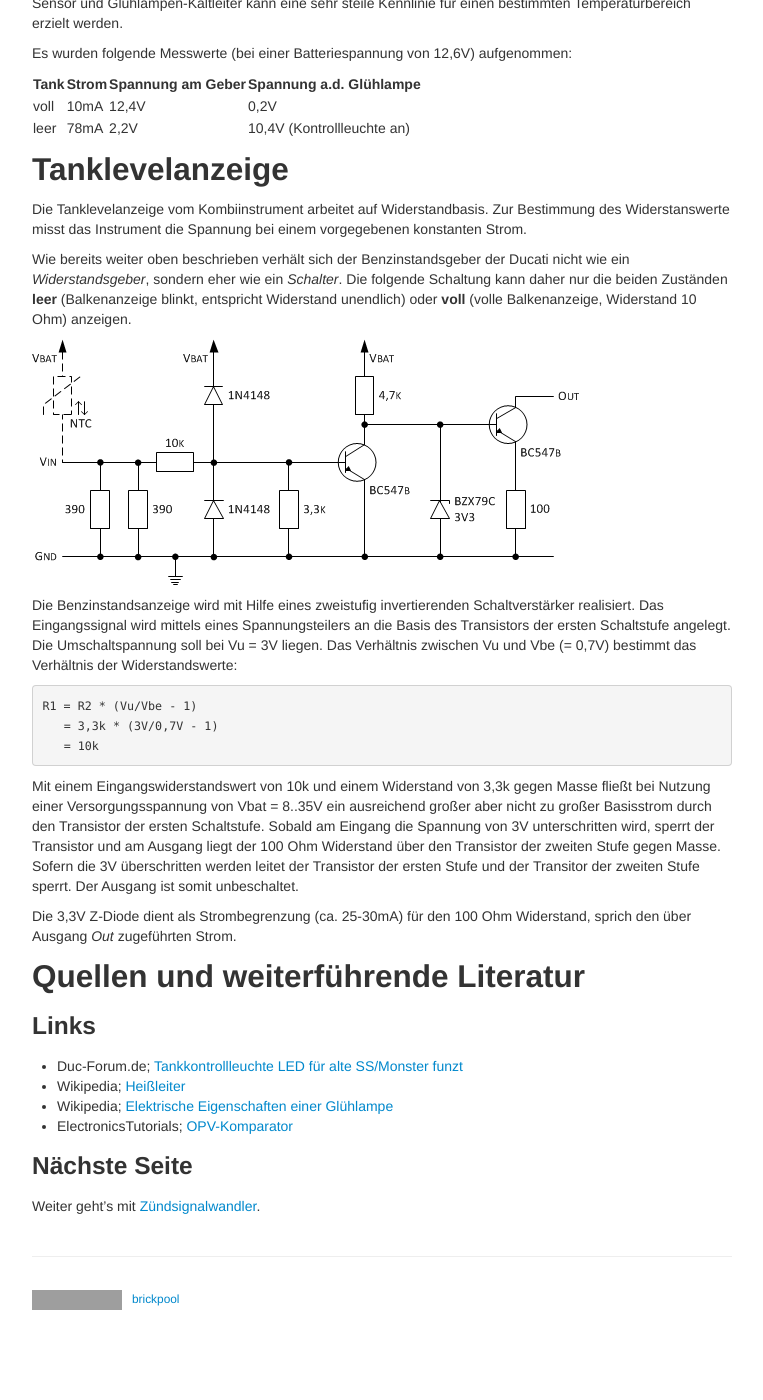
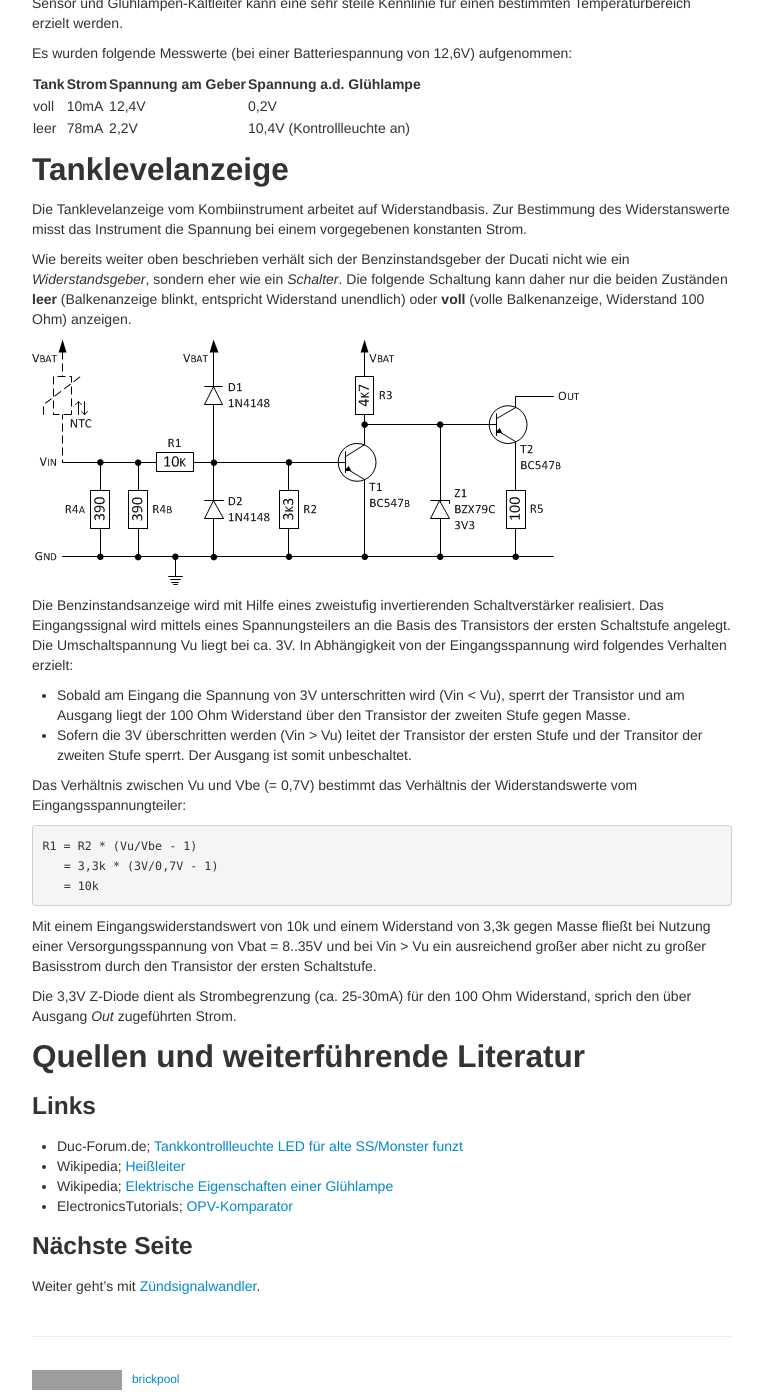
Before and after one commit to brickpool/Speedometer, a Jekyll site: the page built from pages/benzinstandsanzeige.md, in a window 1280 px wide and 1400 px high, scrolled down 509 px. Shown: the whole window, without its empty margins (258-1021 px from the left). Built offline with Jekyll 4.4.1, drawn with Linux system fonts in a browser that asks for light colours; before the commit the page ends 1829 px from its top, so only the background shows below that; grey boxes are pictures that could not be loaded.

Commit message:
Update Page

```diff
--- a/pages/benzinstandsanzeige.md
+++ b/pages/benzinstandsanzeige.md
@@ -22,17 +22,21 @@ leer | 78mA  | 2,2V              | 10,4V (Kontrollleuchte an)
 ## Tanklevelanzeige
 Die Tanklevelanzeige vom Kombiinstrument arbeitet auf Widerstandbasis. Zur Bestimmung des Widerstanswerte misst das Instrument die Spannung bei einem vorgegebenen konstanten Strom.
 
-Wie bereits weiter oben beschrieben verhält sich der Benzinstandsgeber der Ducati nicht wie ein _Widerstandsgeber_, sondern eher wie ein _Schalter_. Die folgende Schaltung kann daher nur die beiden Zuständen **leer** (Balkenanzeige blinkt, entspricht Widerstand unendlich) oder **voll** (volle Balkenanzeige, Widerstand 10 Ohm) anzeigen.
+Wie bereits weiter oben beschrieben verhält sich der Benzinstandsgeber der Ducati nicht wie ein _Widerstandsgeber_, sondern eher wie ein _Schalter_. Die folgende Schaltung kann daher nur die beiden Zuständen **leer** (Balkenanzeige blinkt, entspricht Widerstand unendlich) oder **voll** (volle Balkenanzeige, Widerstand 100 Ohm) anzeigen.
 
 ![Benzinstandsanzeige](../images/Benzinstandsanzeige_2.png)
 
-Die Benzinstandsanzeige wird mit Hilfe eines zweistufig invertierenden Schaltverstärker realisiert. Das Eingangssignal wird mittels eines Spannungsteilers an die Basis des Transistors der ersten Schaltstufe angelegt. Die Umschaltspannung soll bei Vu = 3V liegen. Das Verhältnis zwischen Vu und Vbe (= 0,7V) bestimmt das Verhältnis der Widerstandswerte:
+Die Benzinstandsanzeige wird mit Hilfe eines zweistufig invertierenden Schaltverstärker realisiert. Das Eingangssignal wird mittels eines Spannungsteilers an die Basis des Transistors der ersten Schaltstufe angelegt. Die Umschaltspannung Vu liegt bei ca. 3V. In Abhängigkeit von der Eingangsspannung wird folgendes Verhalten erzielt:
+- Sobald am Eingang die Spannung von 3V unterschritten wird (Vin < Vu), sperrt der Transistor und am Ausgang liegt der 100 Ohm Widerstand über den Transistor der zweiten Stufe gegen Masse.
+- Sofern die 3V überschritten werden (Vin > Vu) leitet der Transistor der ersten Stufe und der Transitor der zweiten Stufe sperrt. Der Ausgang ist somit unbeschaltet.
+
+Das Verhältnis zwischen Vu und Vbe (= 0,7V) bestimmt das Verhältnis der Widerstandswerte vom Eingangsspannungteiler:
 
     R1 = R2 * (Vu/Vbe - 1)
        = 3,3k * (3V/0,7V - 1)
        = 10k
 
-Mit einem Eingangswiderstandswert von 10k und einem Widerstand von 3,3k gegen Masse fließt bei Nutzung einer Versorgungsspannung von Vbat = 8..35V ein ausreichend großer aber nicht zu großer Basisstrom durch den Transistor der ersten Schaltstufe. Sobald am Eingang die Spannung von 3V unterschritten wird, sperrt der Transistor und am Ausgang liegt der 100 Ohm Widerstand über den Transistor der zweiten Stufe gegen Masse. Sofern die 3V überschritten werden leitet der Transistor der ersten Stufe und der Transitor der zweiten Stufe sperrt. Der Ausgang ist somit unbeschaltet.
+Mit einem Eingangswiderstandswert von 10k und einem Widerstand von 3,3k gegen Masse fließt bei Nutzung einer Versorgungsspannung von Vbat = 8..35V und bei Vin > Vu ein ausreichend großer aber nicht zu großer Basisstrom durch den Transistor der ersten Schaltstufe.
 
 Die 3,3V Z-Diode dient als Strombegrenzung (ca. 25-30mA) für den 100 Ohm Widerstand, sprich den über Ausgang _Out_ zugeführten Strom.
 
```
Also changed, not shown: images/Benzinstandsanzeige_2.png.
